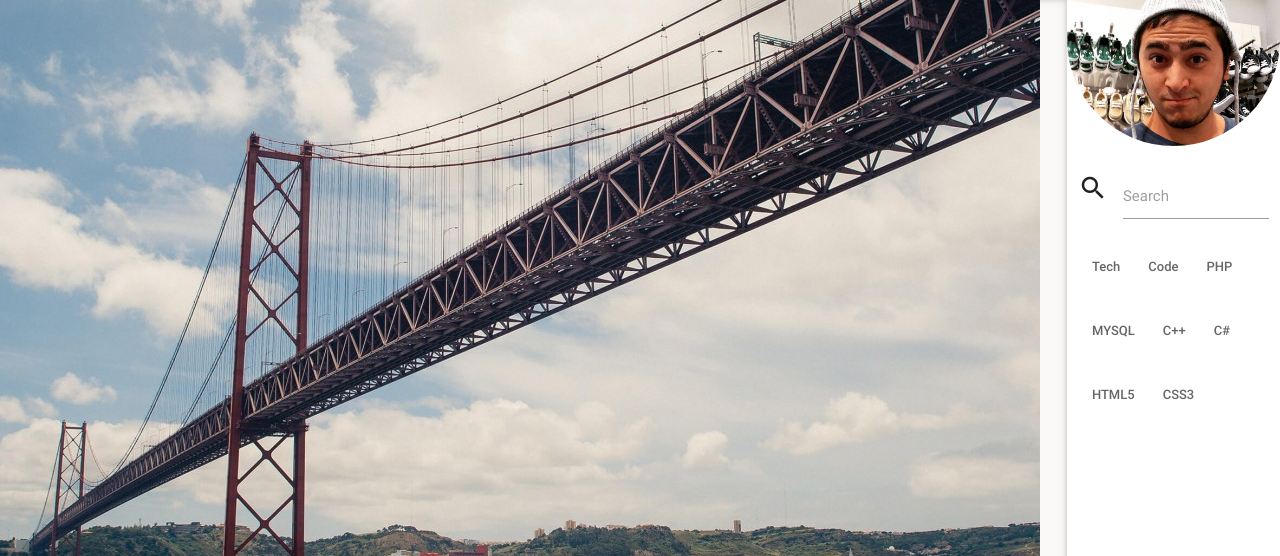
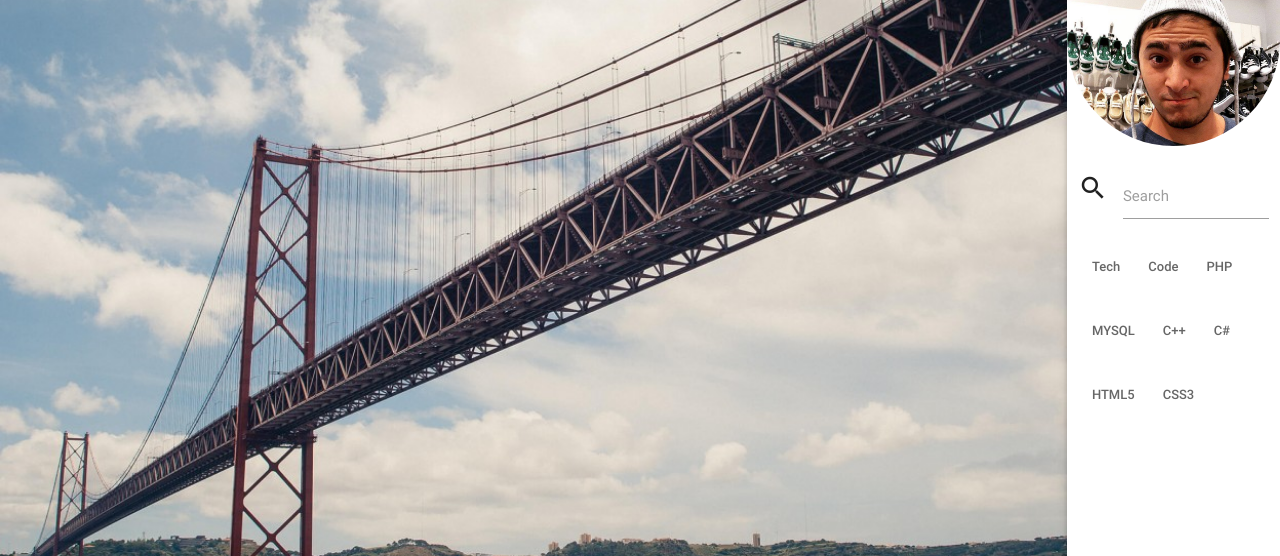
Before and after one commit to Ketcap/Ketchup-Wordpress-Theme-, a plain HTML site: page post.html in a window 1280 px wide. Shown: the part 67-623 px from the top of the page. Drawn offline with Linux system fonts and the light colour scheme; files whose address does not match are found by name.

Commit message:
image size
image sizes are now full

```diff
--- a/css/post.css
+++ b/css/post.css
@@ -3,7 +3,10 @@
   margin-bottom: 30px;
 }
 .featured-image{
-  height: 300px;
+  width: 100%;
+}
+img{
+  width: 100%;
 }
 .post-title{
   position: absolute;
```
